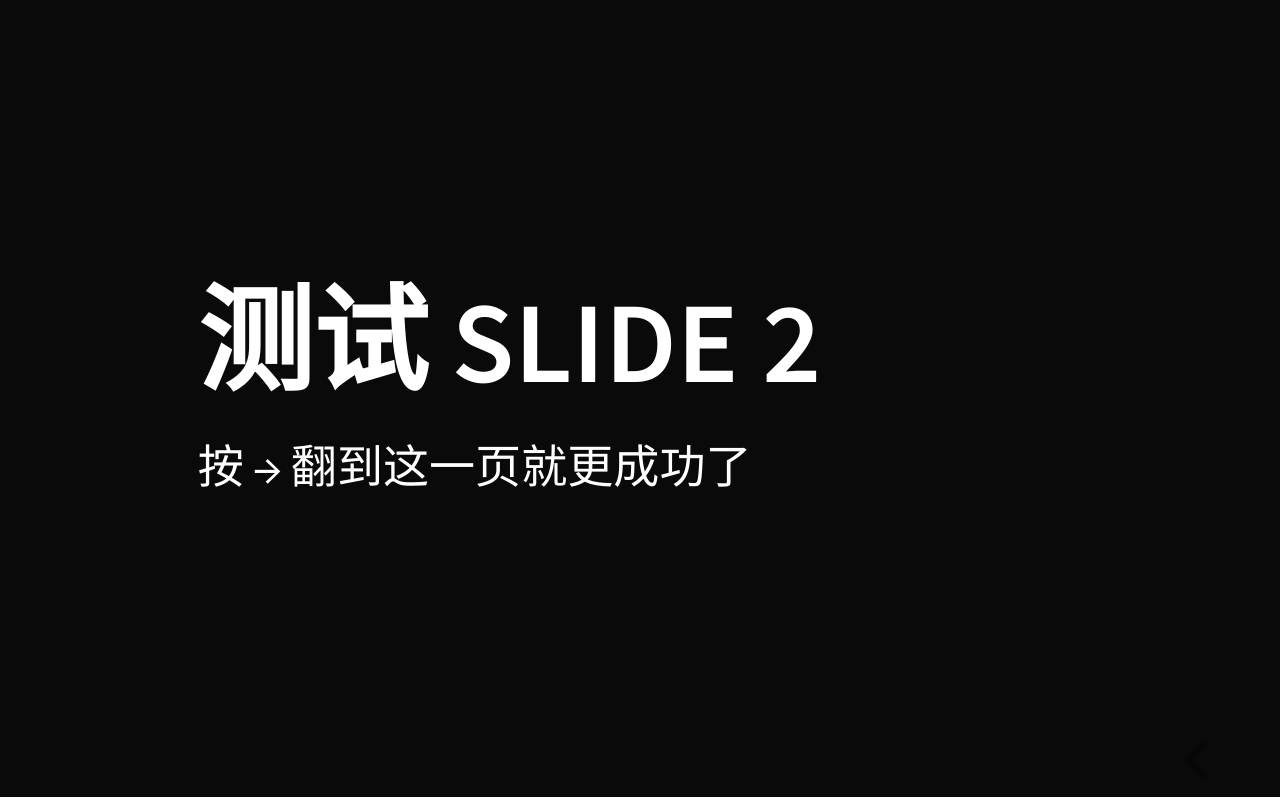
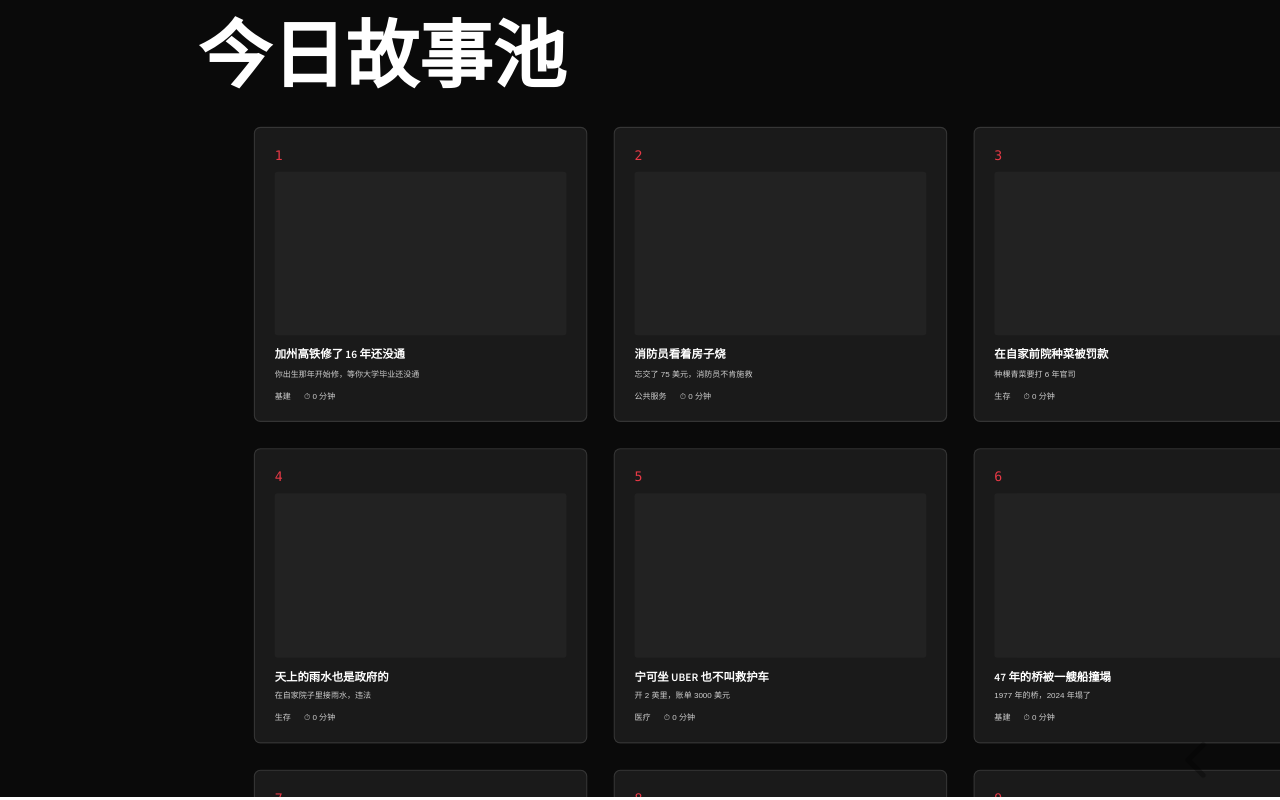
Before and after one commit to fatyoge/school_lesson_news, a website with bundled scripts: page index.html in a window 1280 px wide. Both pictures are taken after a click on the button "next slide". Built offline with nearby package versions, Linux system fonts and the light colour scheme.

Commit message:
feat: render catalog grid driven by stories.json

```diff
--- a/css/theme.css
+++ b/css/theme.css
@@ -129,6 +129,12 @@
   color: var(--fg-muted);
   display: flex;
   gap: 12px;
+}
+.catalog-card .card-hook {
+  font-size: 0.55em;
+  color: var(--fg-muted);
+  margin: 0 0 8px;
+  line-height: 1.4;
 }
 
 /* ==========================================================================
--- a/index.html
+++ b/index.html
@@ -10,13 +10,25 @@
 <body>
   <div class="reveal">
     <div class="slides">
-      <section><h1>测试 Slide 1</h1><p>如果你看到这一页，reveal.js 加载成功</p></section>
-      <section><h1>测试 Slide 2</h1><p>按 → 翻到这一页就更成功了</p></section>
+      <!-- 封面 -->
+      <section class="slide-cover-main">
+        <h1>看世界 · 想问题</h1>
+        <p class="subtitle">家长进课堂 · 第 N 期</p>
+        <p class="hint">按 → 进入目录；目录中点击或按数字键 1-9 选讲。</p>
+      </section>
+
+      <!-- 目录 -->
+      <section data-state="catalog">
+        <h2 class="catalog-title">今日故事池</h2>
+        <div id="catalog-grid" class="catalog-grid">
+          <!-- 由 renderCatalog 注入 -->
+        </div>
+      </section>
+
+      <!-- 故事 sections 由 Task 7 注入 -->
     </div>
   </div>
   <script src="vendor/reveal.js/dist/reveal.js"></script>
-  <script>
-    Reveal.initialize({ hash: false, controls: true, progress: true });
-  </script>
+  <script type="module" src="js/app.js"></script>
 </body>
 </html>
--- /dev/null
+++ b/js/app.js
@@ -0,0 +1,37 @@
+/**
+ * app.js — 应用入口；把 stories.json 注入 reveal.js。
+ */
+import { loadStories } from './storyData.js';
+import { renderCatalog } from './renderCatalog.js';
+
+async function bootstrap() {
+  const stories = await loadStories('./data/stories.json');
+
+  const catalogContainer = document.querySelector('#catalog-grid');
+  if (!catalogContainer) {
+    throw new Error('catalog container #catalog-grid not found');
+  }
+
+  // 初始化 reveal.js
+  const reveal = new Reveal({
+    hash: false,
+    slideNumber: false,
+    controls: true,
+    progress: true,
+    transition: 'fade'
+  });
+  await reveal.initialize();
+
+  renderCatalog(stories, catalogContainer, reveal);
+
+  // 暴露给后续 keyboard 模块
+  window.__lessonApp = { stories, reveal };
+}
+
+bootstrap().catch((err) => {
+  console.error('[bootstrap] failed:', err);
+  document.body.insertAdjacentHTML(
+    'afterbegin',
+    `<pre style="color:#fff;background:#900;padding:1rem">启动失败：${err.message}</pre>`
+  );
+});
--- /dev/null
+++ b/js/renderCatalog.js
@@ -0,0 +1,62 @@
+/**
+ * renderCatalog.js
+ * 目录页卡片渲染 — pure function 部分独立可测，DOM 应用部分单独导出。
+ */
+
+function escapeHTML(str) {
+  return String(str)
+    .replace(/&/g, '&amp;')
+    .replace(/</g, '&lt;')
+    .replace(/>/g, '&gt;')
+    .replace(/"/g, '&quot;')
+    .replace(/'/g, '&#39;');
+}
+
+/**
+ * 构造一张目录卡片的 HTML 字符串。
+ * @param {object} story  完整故事对象（来自 stories.json）
+ * @param {number} index  从 1 开始的序号；用于显示和数字键导航
+ * @returns {string}
+ */
+export function buildCatalogCardHTML(story, index) {
+  const id = escapeHTML(story.id);
+  const title = escapeHTML(story.title);
+  const theme = escapeHTML(story.theme);
+  const minutes = Number(story.estimated_duration_min) || 0;
+  const hook = escapeHTML(story.hook || '');
+
+  return `
+    <button type="button" class="catalog-card" data-story-id="${id}">
+      <div class="card-num">${index}</div>
+      <div class="card-thumb"></div>
+      <h3 class="card-title">${title}</h3>
+      <p class="card-hook">${hook}</p>
+      <div class="card-meta">
+        <span>${theme}</span>
+        <span>⏱ ${minutes} 分钟</span>
+      </div>
+    </button>
+  `.trim();
+}
+
+/**
+ * 把整组卡片渲染到 container 内，并绑定点击 → 跳转 reveal section 的事件。
+ * @param {Array<object>} stories
+ * @param {HTMLElement} container
+ * @param {object} reveal  reveal.js 实例（供 slide 跳转）
+ */
+export function renderCatalog(stories, container, reveal) {
+  container.innerHTML = stories
+    .map((story, idx) => buildCatalogCardHTML(story, idx + 1))
+    .join('\n');
+
+  container.addEventListener('click', (event) => {
+    const card = event.target.closest('.catalog-card');
+    if (!card) return;
+    const storyId = card.dataset.storyId;
+    const targetIndex = stories.findIndex((s) => s.id === storyId);
+    if (targetIndex < 0) return;
+    // 目录是 horizontal slide 1；故事从 horizontal slide 2 开始
+    reveal.slide(targetIndex + 2, 0);
+  });
+}
```
Also changed, not shown: js/__tests__/renderCatalog.test.js (added, +51 -0 lines).
